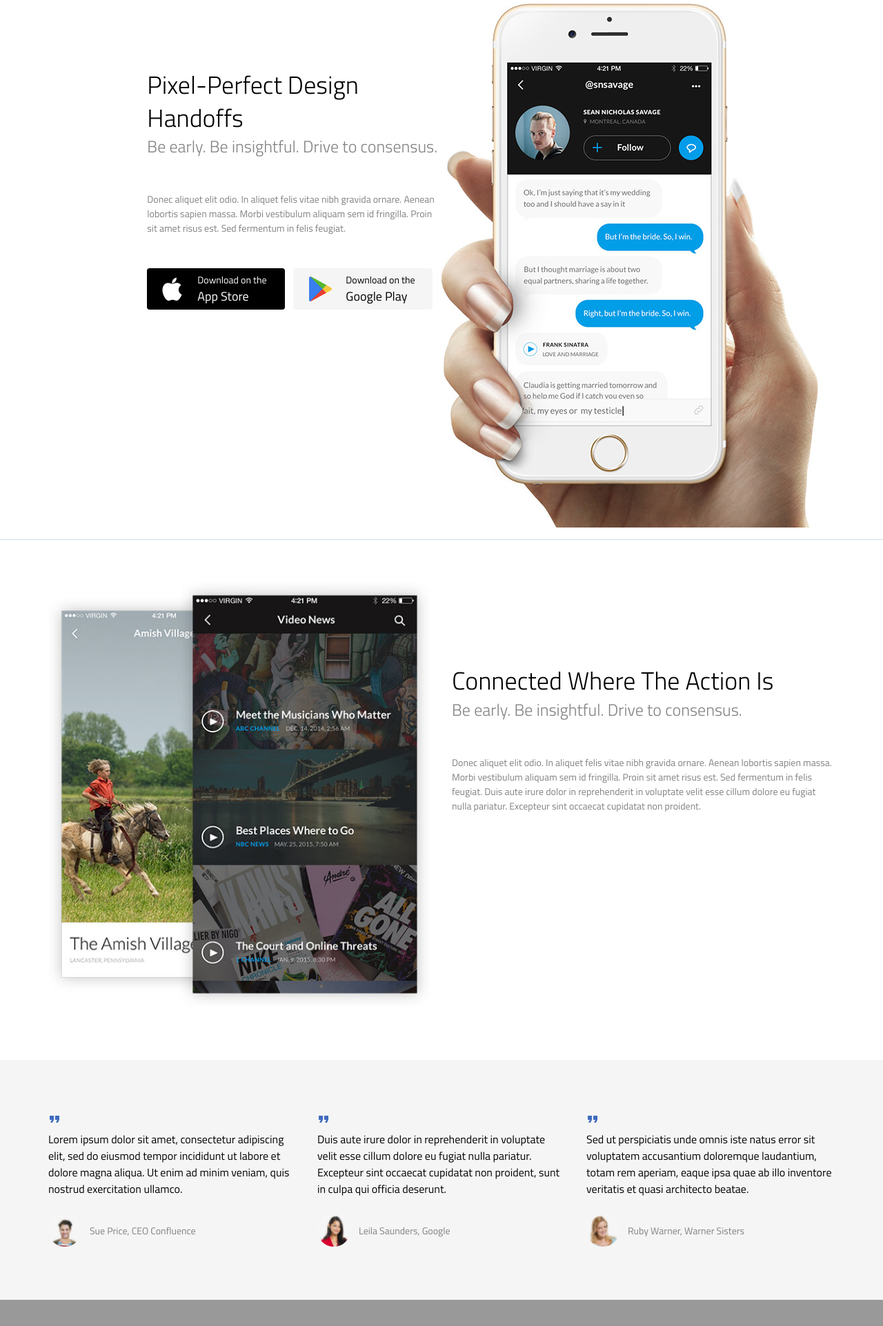
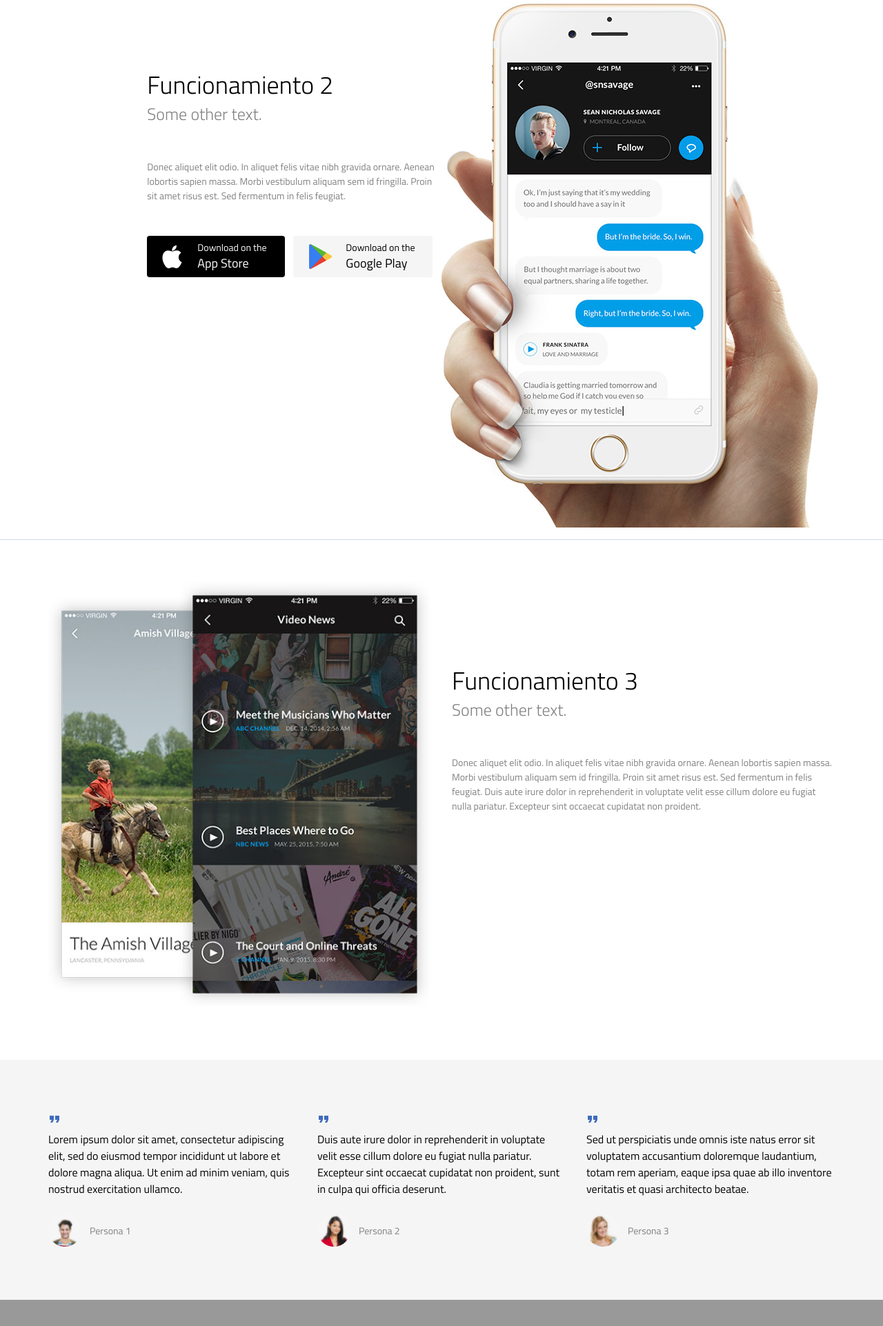
Before and after one commit to DiegoSPB/publifotos-landingpage, a plain HTML site: page index.html in a window 1280 px wide. Shown: the part 2133-4056 px from the top of the page at 69% size. Drawn offline with Linux system fonts and the light colour scheme; a script that the page names is missing.

Commit message:
placeholder text

```diff
--- a/index.html
+++ b/index.html
@@ -282,7 +282,7 @@
 		                </div>
 
 		                <h2 class="block-title text-dark text-left mobile-center">
-		                  Free, Unlimited User Testing<small class="h4">Be early. Be insightful. Drive to consensus.</small>
+		                  Funcionamiento 1<small class="h4">Some other text.</small>
 		                </h2>
 
 		                <div class="text-block">
@@ -290,7 +290,7 @@
 		                    <span class="text-gray">Donec aliquet elit odio. In aliquet felis vitae nibh gravida ornare. Aenean lobortis sapien massa. Morbi vestibulum aliquam sem id fringilla. Proin sit amet risus est. Sed fermentum in felis feugiat.</span>
 		                  </p>
 		                </div>
-		                <a class="btn btn-ghost btn-rounded btn-primary btn-nl waves-effect waves-light" href="#">Get Support</a>
+		                <!-- <a class="btn btn-ghost btn-rounded btn-primary btn-nl waves-effect waves-light" href="#">Get Support</a> -->
 		                <div class="wpb_raw_code wpb_content_element wpb_raw_html">
 		                  <div class="wpb_wrapper">
 		                    <div class="padding-bottom-2x visible-xs">
@@ -324,7 +324,7 @@
 		                </div>
 
 		                <h2 class="block-title text-dark text-left mobile-center">
-		                  Pixel-Perfect Design Handoffs <small class="h4">Be early. Be insightful. Drive to consensus.</small>
+		                  Funcionamiento 2 <small class="h4">Some other text.</small>
 		                </h2>
 
 		                <div class="text-block padding-bottom-1x">
@@ -378,7 +378,7 @@
 		            </div>
 
 		            <h2 class="block-title text-dark text-left mobile-center">
-		              Connected Where The Action Is <small class="h4">Be early. Be insightful. Drive to consensus.</small>
+		              Funcionamiento 3 <small class="h4">Some other text.</small>
 		            </h2>
 
 		            <div class="text-block">
@@ -408,7 +408,7 @@
 		                </div>
 
 		                <div class="testimonial-author-info">
-		                  Sue Price, CEO Confluence
+		                  Persona 1
 		                </div>
 		              </div>
 		            </div>
@@ -428,7 +428,7 @@
 		                </div>
 
 		                <div class="testimonial-author-info">
-		                  Leila Saunders, Google
+		                  Persona 2
 		                </div>
 		              </div>
 		            </div>
@@ -448,7 +448,7 @@
 		                </div>
 
 		                <div class="testimonial-author-info">
-		                  Ruby Warner, Warner Sisters
+		                  Persona 3
 		                </div>
 		              </div>
 		            </div>
@@ -464,7 +464,7 @@
 		          <div class="col-sm-12">
 		            <div class="text-block">
 		              <h1 style="text-align: center;">
-		                <span class="text-light">StartApp is a faster way to certainty</span>
+		                <span class="text-light">Da click para ver como funciona!</span>
 		              </h1>
 		            </div>
 
@@ -479,7 +479,7 @@
 		            </div>
 
 		            <div class="video-popup text-light text-center margin-top-1x">
-		              <a class="video-popup-btn" href="https://www.youtube.com/watch?v=wPbAewRib6M"><i class="material-icons play_circle_filled"></i></a>
+			              <a class="video-popup-btn" href="https://www.youtube.com/watch?v=wPbAewRib6M"><i class="material-icons play_circle_filled"></i></a>
 		            </div>
 		          </div>
 		        </div>
```
